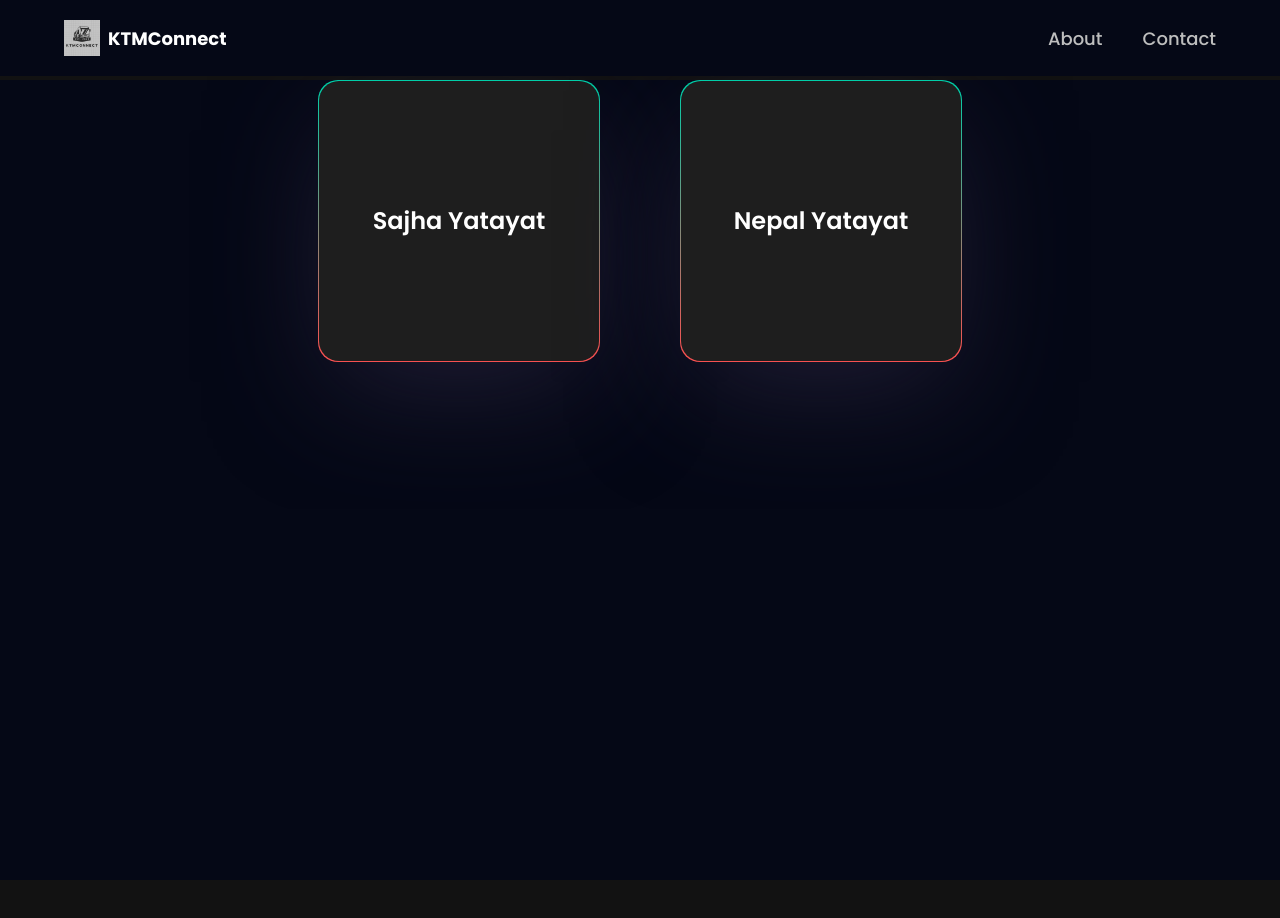
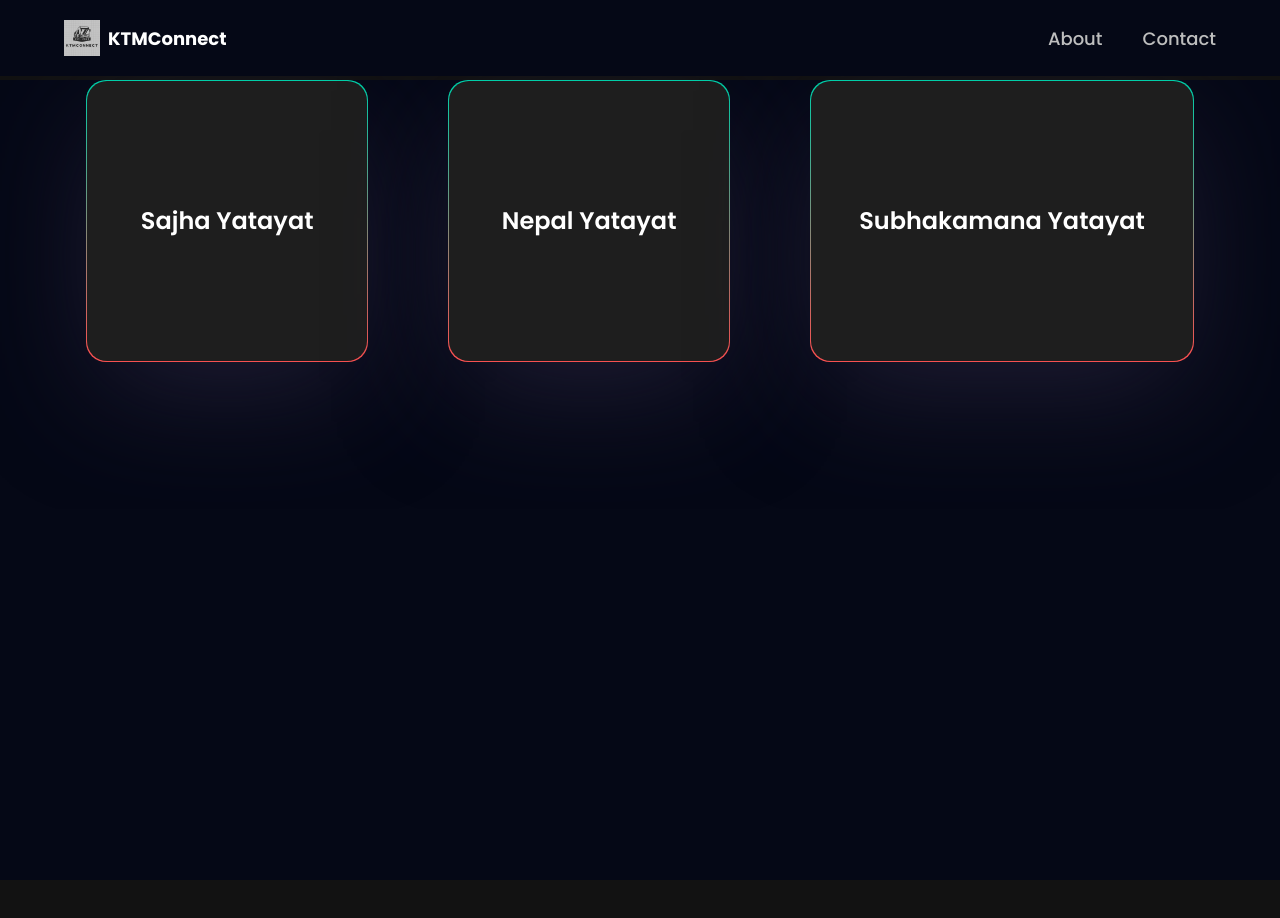
Before and after one commit to NibidaGhimire/KTMConnect, a React (Vite) app: page /searchroutes in a window 1280 px wide. Shown: the top 918 px of the page. Built offline with nearby package versions, Linux system fonts and the light colour scheme.

Commit message:
adding bus route

```diff
--- a/routes/Router.jsx
+++ b/routes/Router.jsx
@@ -3,6 +3,8 @@
 import Track from '../src/components/Track'
 import Sajha from '../src/components/busroutes/Sajha'
 import NepalYatayat from '../src/components/busroutes/NepalYatayat'
+import SubhakamanaYatayat from '../src/components/busroutes/SubhakamanaYatayat'
+
 import { Route, Routes } from 'react-router-dom'
 
 // Routing to different pages
@@ -16,6 +18,8 @@
         <Route path="/searchroutes" element={<SearchRoutes />} />
         <Route path="/searchroutes/sajharoutes" element={<Sajha />} />
         <Route path="/searchroutes/nepalyatayatroutes" element={<NepalYatayat />} />
+        <Route path="/searchroutes/subhakamanaroutes" element={<SubhakamanaYatayat />} />
+
       </Routes>
     </div>
   )
--- a/src/components/SearchRoutes.jsx
+++ b/src/components/SearchRoutes.jsx
@@ -29,6 +29,19 @@
             </button>
           </Link>
         </div>
+
+
+        <div className='w-fit red-blue-gradient p-[1px] rounded-[20px] shadow-card  '>
+          <Link
+            key="searchshubhakamana"
+            to="/searchroutes/subhakamanaroutes"
+          >
+            <button
+              className='bg-tertiary rounded-[20px] py-5 px-12 min-h-[280px] min-w-[280px] flex justify-evenly items-center flex-col text-[24px] font-semibold hover:bg-black-100'>
+              Subhakamana Yatayat
+            </button>
+          </Link>
+        </div>
       </div>
     </div>
   )
```
